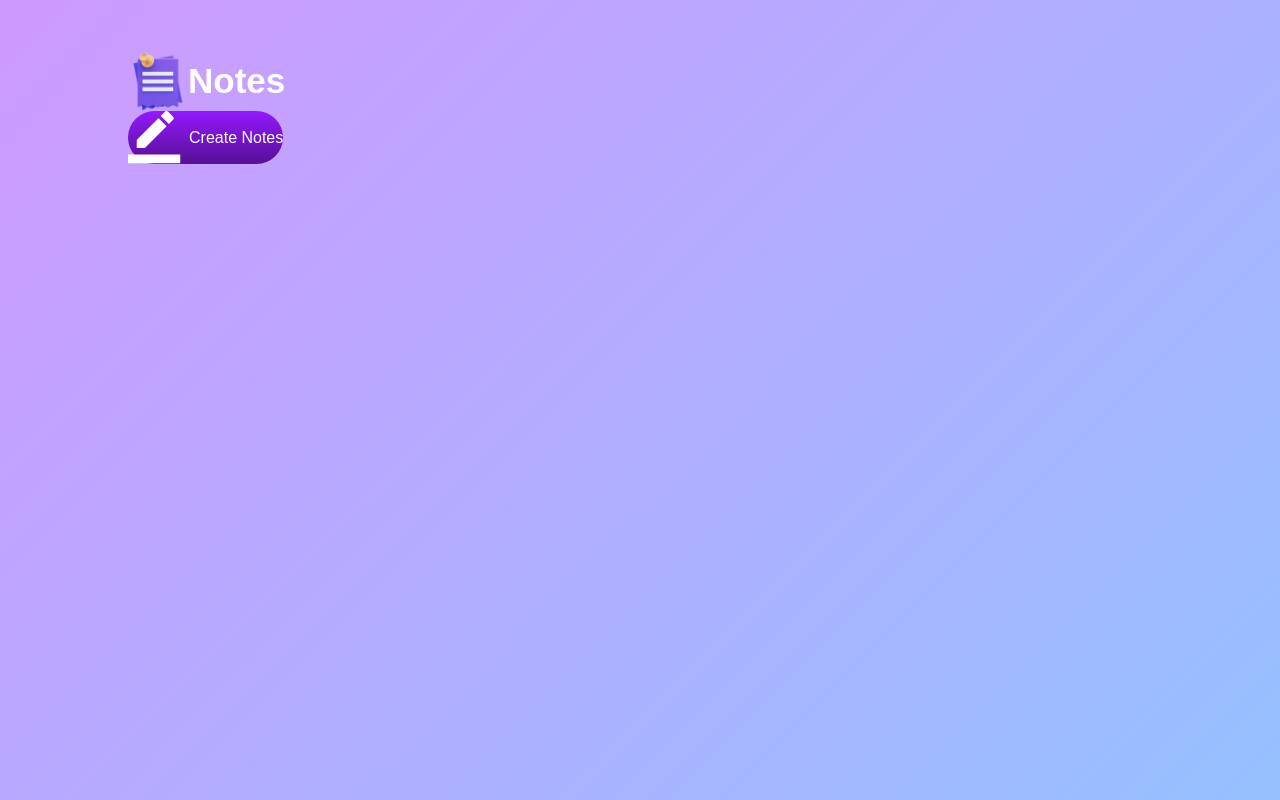
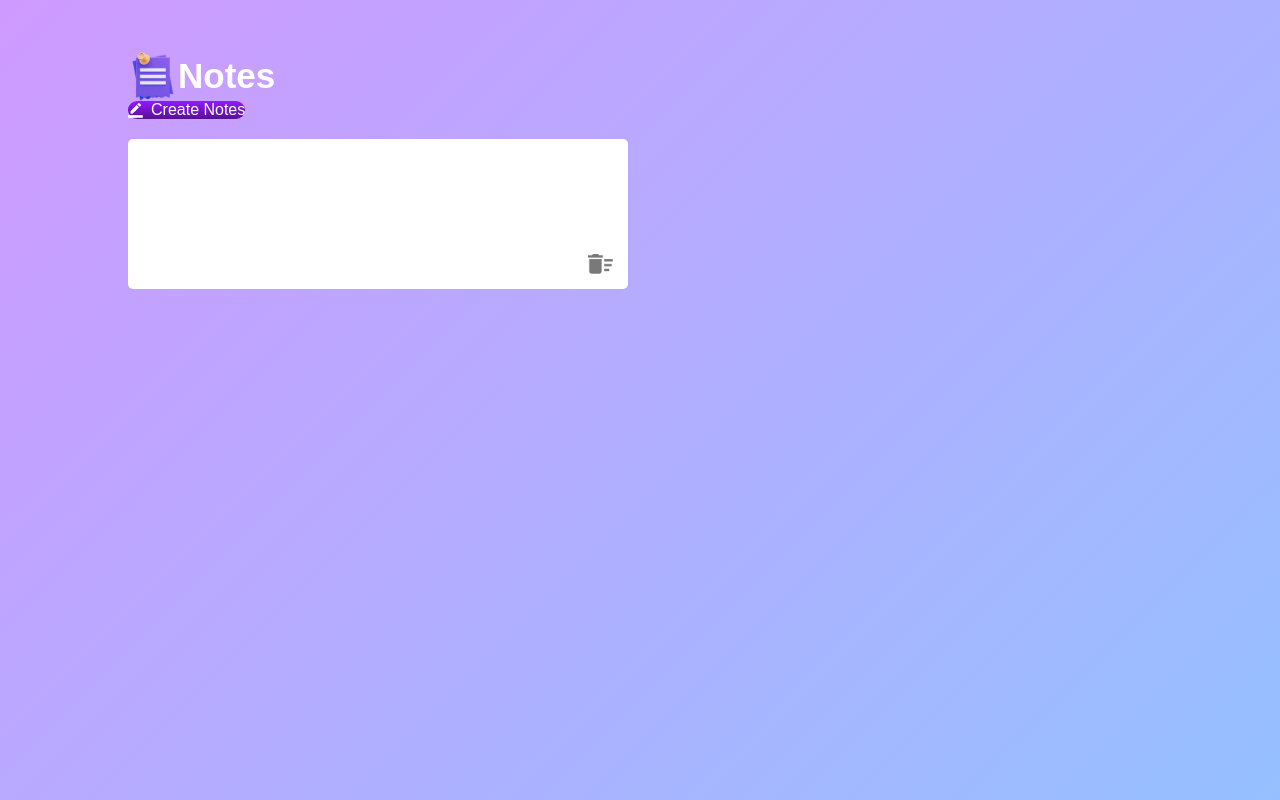
Before and after one commit to Shivam-3110/NOTES_APP, a plain HTML site: page index.html in a window 1280 px wide. Both pictures are taken after a click on the button "Create Notes". Drawn offline with Linux system fonts and the light colour scheme.

Commit message:
added new file

```diff
--- a/index.html
+++ b/index.html
@@ -9,7 +9,10 @@
 <body>
   <div class="conatiner">
     <h1> <img src="./images/notes.png" alt="">Notes </h1>
-    <button> <img src="./images/edit.png" alt=""> Create Notes </button>
+    <button class="btn"> <img src="./images/edit.png" alt=""> Create Notes </button>
+       <div class="notes-container">
+
+       </div>
   </div>
 
 
--- a/script.js
+++ b/script.js
@@ -0,0 +1,43 @@
+ const notesConatiner = document.querySelector(".notes-container");
+ const createBtn = document.querySelector(".btn")
+
+ let notes = document.querySelectorAll('.input-box')
+
+ function showNotes(){
+    notesConatiner.innerHTML = localStorage.getItem("notes");
+ }
+showNotes();
+
+ function updateStorage(){
+    localStorage.setItem('notes',notesConatiner.innerHTML);
+ }
+  createBtn.addEventListener('click',()=>{
+          let inputBox = document.createElement('p');
+          let img = document.createElement('img');
+          inputBox.className='input-box';
+          inputBox.setAttribute("contenteditable","true");
+          img.src="images/delete.png";
+          notesConatiner.appendChild(inputBox).appendChild(img);
+  })
+
+  notesConatiner.addEventListener('click',function(e){
+    if(e.target.tagName==='IMG'){
+        e.target.parentElement.remove();
+         updateStorage();
+    }
+    else if (e.target.tagName==="P"){
+        notes = document.querySelectorAll(".input-box");
+        notes.forEach(nt=>{
+            nt.onkeyup = function(){
+                updateStorage();
+            }
+        })
+
+    }
+  })
+  document.addEventListener('keydown',event=>{
+    if(event.key==="Enter"){
+        document.execCommand("insertLineBreak");
+        event.preventDefault();
+    }
+  })
--- a/style.css
+++ b/style.css
@@ -21,13 +21,13 @@ h1{
 
 }
 .conatiner h1 img {
-    width:60px;
+    width:50px;
 }
-.conatiner button img{
-    width:205x;
+ .conatiner button img{
+    width:15px;
     margin-right:8px;
 }
-.conatiner button{
+button{
     display: flex;
     align-items: center;
     background: linear-gradient(#9418fd,#571094);
@@ -40,3 +40,26 @@ h1{
      cursor:pointer;
 
 }
+button:hover{
+    scale:0.954;
+}
+
+.input-box{
+    position:relative;
+    width:100%;
+    max-width: 500px;
+    min-height: 150px;
+    background:#fff;
+    color:#333;
+    padding: 20px;
+    margin:20px 0;
+    outline:none;
+    border-radius:5px;
+}
+.input-box img {
+    width:25px;
+    position: absolute;
+    bottom: 15px;
+    right:15px;
+    cursor:pointer;
+}
```
